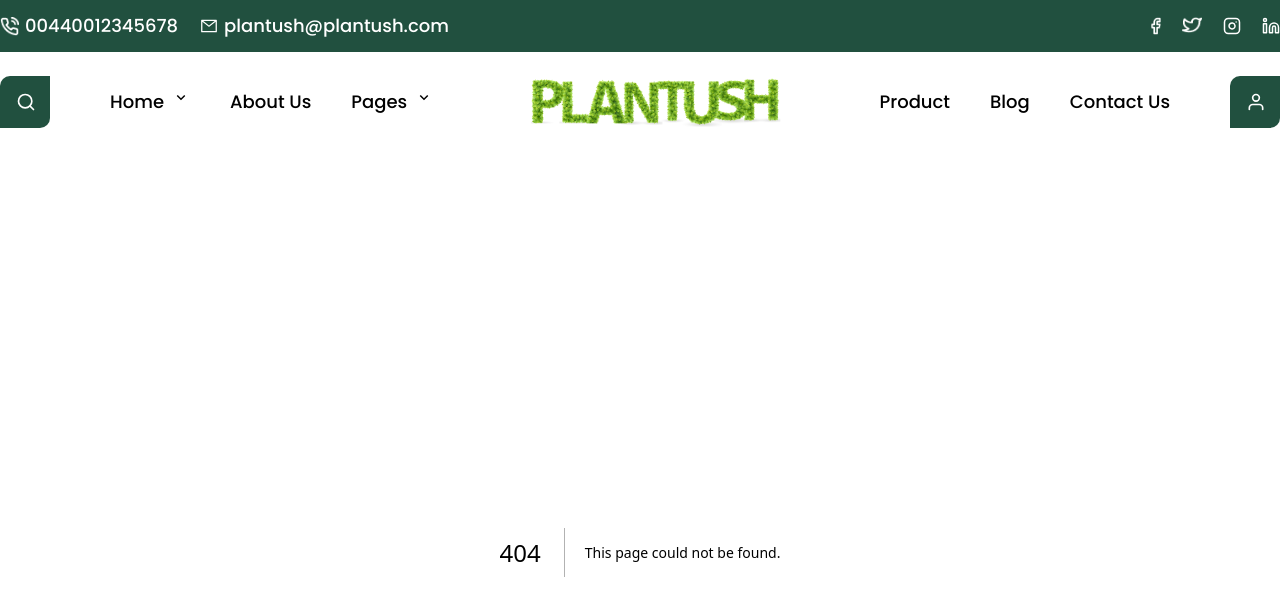
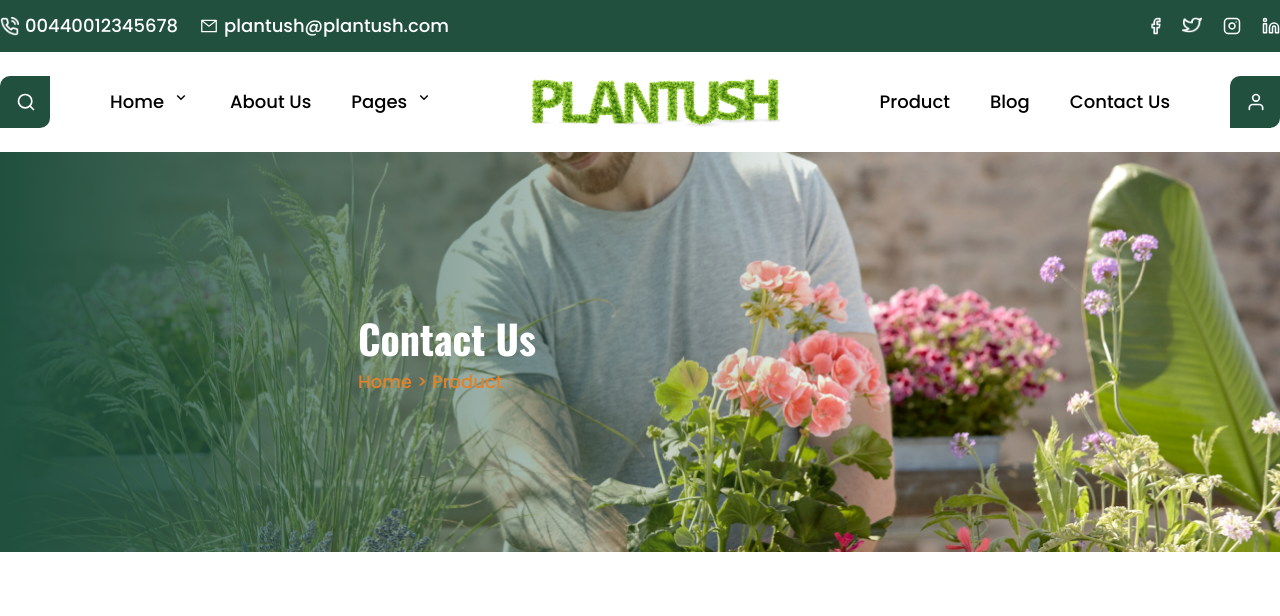
Before and after one commit to rasedul99/plantush, a Next.js app: page /product in a window 1280 px wide. Before the commit this address had no page. Shown: the top 616 px of the page. Built offline with nearby package versions, Linux system fonts and the light colour scheme.

Commit message:
banner  added in product and contact us page using shared component

```diff
--- a/app/aboutus/page.js
+++ b/app/aboutus/page.js
@@ -4,11 +4,13 @@ import React from "react";
 const AboutUs = () => {
   return (
     <div>
-      <Banner
-        title="About Us"
-        path="Home > About Us"
-        bgImage="/assets/images/banner/aboutus.png"
-      />
+      <div className="w-full h-[400px]  bg-[url('/assets/images/banner/aboutus.png')] bg-no-repeat bg-center bg-cover">
+        <Banner
+          title="About Us"
+          path="Home > About Us"
+          // bgImage="/assets/images/banner/aboutus.png"
+        />
+      </div>
     </div>
   );
 };
--- /dev/null
+++ b/app/contactus/page.js
@@ -0,0 +1,14 @@
+import Banner from "@components/Shared/Banner";
+import React from "react";
+
+const ContactUs = () => {
+  return (
+    <div>
+      <div className="w-full h-[400px]  bg-[url('/assets/images/banner/contactus.png')] bg-no-repeat bg-center bg-cover">
+        <Banner title="Contact Us" path="Home > Contact Us" />
+      </div>
+    </div>
+  );
+};
+
+export default ContactUs;
--- /dev/null
+++ b/app/product/page.js
@@ -0,0 +1,14 @@
+import Banner from "@components/Shared/Banner";
+import React from "react";
+
+const Product = () => {
+  return (
+    <div>
+      <div className="w-full h-[400px]  bg-[url('/assets/images/banner/product.png')] bg-no-repeat bg-center bg-cover">
+        <Banner title="Contact Us" path="Home > Product" />
+      </div>
+    </div>
+  );
+};
+
+export default Product;
--- a/components/Shared/Banner.js
+++ b/components/Shared/Banner.js
@@ -1,8 +1,7 @@
 import React from "react";
 
-const Banner = ({ title, path, bgImage }) => {
+const Banner = ({ title, path }) => {
   return (
-    <div className="w-full h-[400px]  bg-[url('/assets/images/homebackground.png')] bg-no-repeat bg-center bg-cover">
     <div className="bg-gradient-to-r from-primary rounded-br-[200px] max-w-[894px] h-full flex  justify-center items-center ">
       <div className="flex flex-col gap-x-[10px]">
         <h3 className="font-oswald font-bold text-[40px] text-white">
@@ -16,7 +15,6 @@ const Banner = ({ title, path, bgImage }) => {
         </p>
       </div>
     </div>
-    </div>
   );
 };
 
```
Also changed, not shown: public/assets/images/banner/contactus.png (added), public/assets/images/banner/product.png (added). Lines whose indentation alone changed are shown as unchanged.
